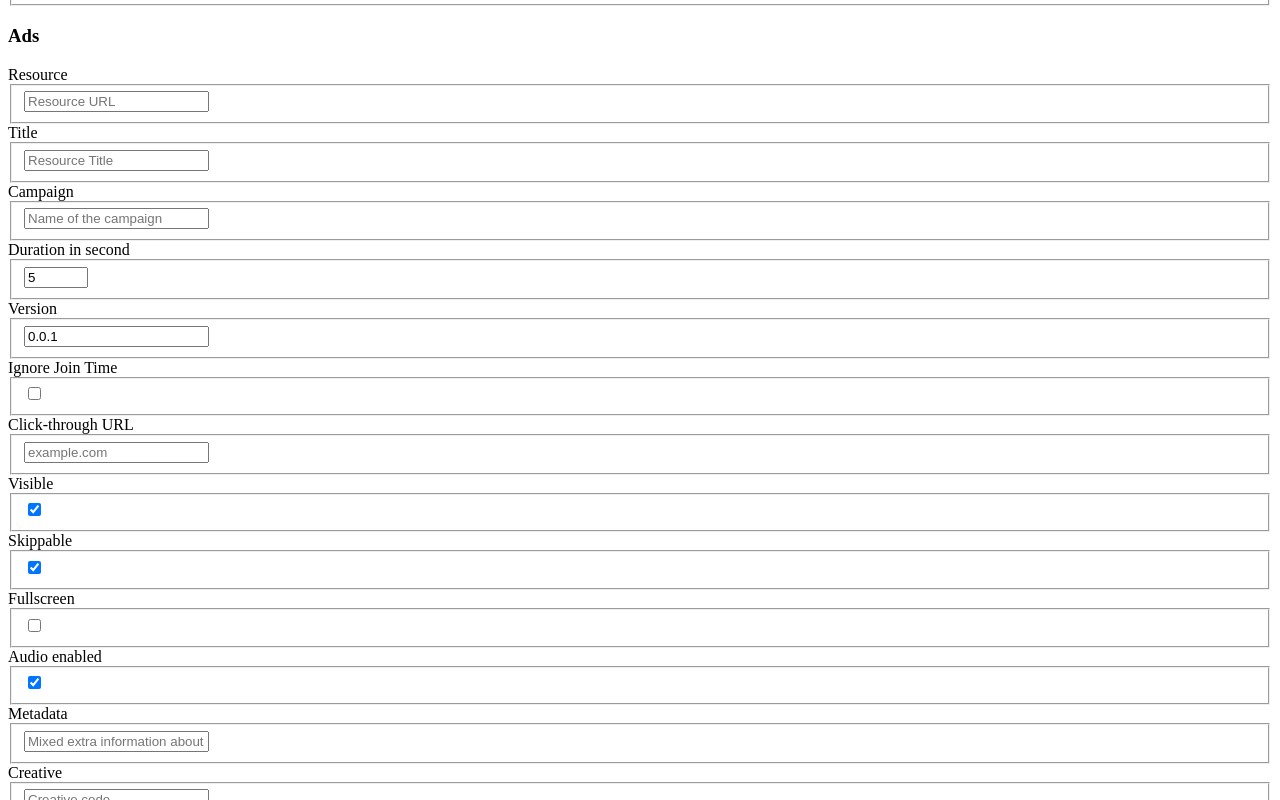
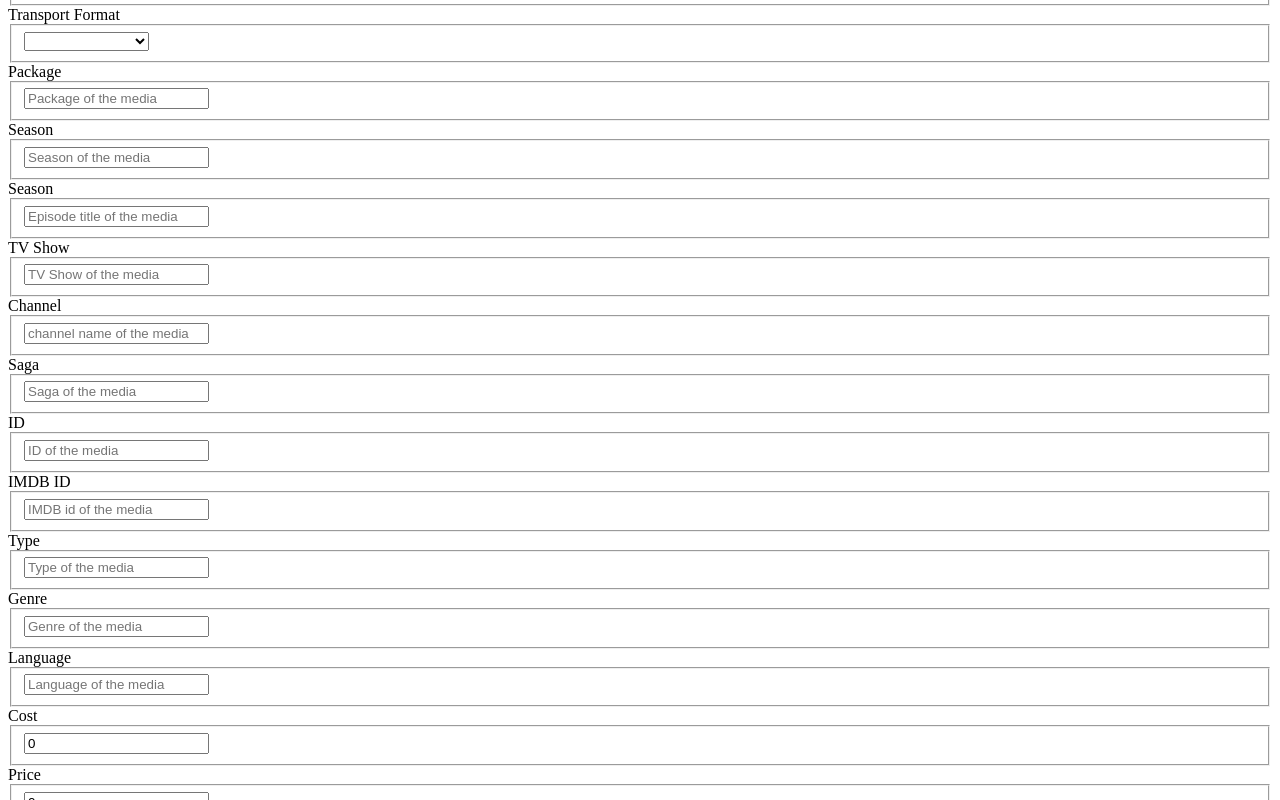
Before and after one commit to eliostvs/yb-playground, a React app: page / in a window 1280 px wide. Shown: the part 3960-4760 px from the top of the page. Built offline with nearby package versions, Linux system fonts and the light colour scheme; the HTML template or start-up script is replaced by a standard one; what youboralib would draw is missing.

Commit message:
feat(form): add more plugin options

```diff
--- a/src/Form.jsx
+++ b/src/Form.jsx
@@ -70,7 +70,7 @@ const sections = [
     ],
   },
   {
-    name: "Media",
+    name: "Content",
     fields: [
       {
         name: "content-title",
@@ -83,7 +83,7 @@ const sections = [
         },
       },
       {
-        name: "content-title2",
+        name: "content-program",
         label: "Program",
         required: false,
         type: "text",
@@ -211,6 +211,158 @@ const sections = [
         required: false,
         type: "number",
       },
+      {
+        name: "content-transportFormat",
+        label: "Transport Format",
+        required: false,
+        type: "select",
+        options: [
+          { name: "", code: "" },
+          { name: "MPEG-2 TS", code: "TS" },
+          { name: "Fragmented MP4", code: "MP$" },
+        ],
+      },
+      {
+        name: "content-package",
+        label: "Package",
+        required: false,
+        type: "text",
+        props: {
+          placeholder: "Package of the media",
+        },
+      },
+      {
+        name: "content-season",
+        label: "Season",
+        required: false,
+        type: "text",
+        props: {
+          placeholder: "Season of the media",
+        },
+      },
+      {
+        name: "content-episodeTitle",
+        label: "Season",
+        required: false,
+        type: "text",
+        props: {
+          placeholder: "Episode title of the media",
+        },
+      },
+      {
+        name: "content-tvShow",
+        label: "TV Show",
+        required: false,
+        type: "text",
+        props: {
+          placeholder: "TV Show of the media",
+        },
+      },
+      {
+        name: "content-channel",
+        label: "Channel",
+        required: false,
+        type: "text",
+        props: {
+          placeholder: "channel name of the media",
+        },
+      },
+      {
+        name: "content-saga",
+        label: "Saga",
+        required: false,
+        type: "text",
+        props: {
+          placeholder: "Saga of the media",
+        },
+      },
+      {
+        name: "content-id",
+        label: "ID",
+        required: false,
+        type: "text",
+        props: {
+          placeholder: "ID of the media",
+        },
+      },
+      {
+        name: "content-imdbID",
+        label: "IMDB ID",
+        required: false,
+        type: "text",
+        props: {
+          placeholder: "IMDB id of the media",
+        },
+      },
+      {
+        name: "content-type",
+        label: "Type",
+        required: false,
+        type: "text",
+        props: {
+          placeholder: "Type of the media",
+        },
+      },
+      {
+        name: "content-genre",
+        label: "Genre",
+        required: false,
+        type: "text",
+        props: {
+          placeholder: "Genre of the media",
+        },
+      },
+      {
+        name: "content-language",
+        label: "Language",
+        required: false,
+        type: "text",
+        props: {
+          placeholder: "Language of the media",
+        },
+      },
+      {
+        name: "content-cost",
+        label: "Cost",
+        required: false,
+        type: "number",
+        props: {
+          min: 0,
+          defaultValue: 0,
+        },
+      },
+      {
+        name: "content-price",
+        label: "Price",
+        required: false,
+        type: "number",
+        props: {
+          min: 0,
+          defaultValue: 0,
+        },
+      },
+      {
+        name: "content-playbackType",
+        label: "Playback Type",
+        required: false,
+        type: "select",
+        options: [
+          { code: "", name: "" },
+          { code: "Vod", name: "Vod" },
+          { code: "Live", name: "Live" },
+          { code: "catch-up", name: "Catch-up" },
+          { code: "offline", name: "Offline" },
+        ],
+      },
+      {
+        name: "content-drm",
+        label: "DRM",
+        required: false,
+        type: "text",
+        props: {
+          placeholder: "DRM of the media",
+        },
+      },
     ],
   },
   {
@@ -270,7 +422,6 @@ const sections = [
         required: false,
         type: "boolean",
         props: {
-          placeholder: "Ignores ad time in the join time",
           defaultValue: false,
         },
       },
@@ -344,6 +495,38 @@ const sections = [
         type: "text",
         props: {
           placeholder: "Provider code",
+        },
+      },
+
+      {
+        name: "ad-givenAds",
+        label: "Given Ads",
+        required: false,
+        type: "number",
+        props: {
+          min: 0,
+          defaultValue: 1,
+          max: 3,
+        },
+      },
+      {
+        name: "ad-givenBreaks",
+        label: "Given Breaks",
+        required: false,
+        type: "number",
+        props: {
+          min: 0,
+          defaultValue: 1,
+          max: 3,
+        },
+      },
+      {
+        name: "ad-blockDetection",
+        label: "Ignore",
+        required: false,
+        type: "boolean",
+        props: {
+          defaultChecked: false,
         },
       },
       {
@@ -645,8 +828,41 @@ const sections = [
         },
       },
       {
+        name: "user-email",
+        label: "User Email",
+        required: false,
+        type: "text",
+        props: {
+          placeholder: "user@mail",
+        },
+      },
+      {
+        name: "user-anonymousId",
+        label: "Anonymous ID",
+        required: false,
+        type: "text",
+        props: {
+          placeholder: "1234",
+        },
+      },
+      {
+        name: "user.obfuscateIp",
+        label: "Obfuscated IP",
+        required: false,
+        type: "boolean",
+        props: {
+          defaultChecked: false,
+          placeholder: "Obfuscated the IP address",
+        },
+      },
+    ],
+  },
+  {
+    name: "Device",
+    fields: [
+      {
         name: "device-code",
-        label: "Device",
+        label: "Code",
         required: false,
         type: "select",
         options: [
@@ -760,13 +976,84 @@ const sections = [
         ],
       },
       {
-        name: "user.obfuscateIp",
-        label: "Obfuscated IP",
+        name: "device-model",
+        label: "Model",
+        required: false,
+        type: "text",
+        props: {
+          placeholder: "Model name",
+        },
+      },
+      {
+        name: "device-brand",
+        label: "Brand",
+        required: false,
+        type: "text",
+        props: {
+          placeholder: "Vendor name",
+        },
+      },
+      {
+        name: "device-type",
+        label: "Type",
+        required: false,
+        type: "text",
+        props: {
+          placeholder: "pc, smartphone, stb, tv, etc",
+        },
+      },
+      {
+        name: "device-osName",
+        label: "OS Name",
+        required: false,
+        type: "text",
+        props: {
+          placeholder: "OS version",
+        },
+      },
+      {
+        name: "device-browserName",
+        label: "Browser",
+        required: false,
+        type: "text",
+        props: {
+          placeholder: "browser name",
+        },
+      },
+      {
+        name: "device-browserVersion",
+        label: "Browser Version",
+        required: false,
+        type: "text",
+        props: {
+          placeholder: "browser version",
+        },
+      },
+      {
+        name: "device-browserType",
+        label: "Browser Type",
+        required: false,
+        type: "text",
+        props: {
+          placeholder: "browser type",
+        },
+      },
+      {
+        name: "device-browserEngine",
+        label: "Browser Engine",
+        required: false,
+        type: "text",
+        props: {
+          placeholder: "browser engine",
+        },
+      },
+      {
+        name: "device-isAnonymous",
+        label: "Is Anonymous",
         required: false,
         type: "boolean",
         props: {
           defaultChecked: false,
-          placeholder: "Obfuscated the IP address",
         },
       },
     ],
```
